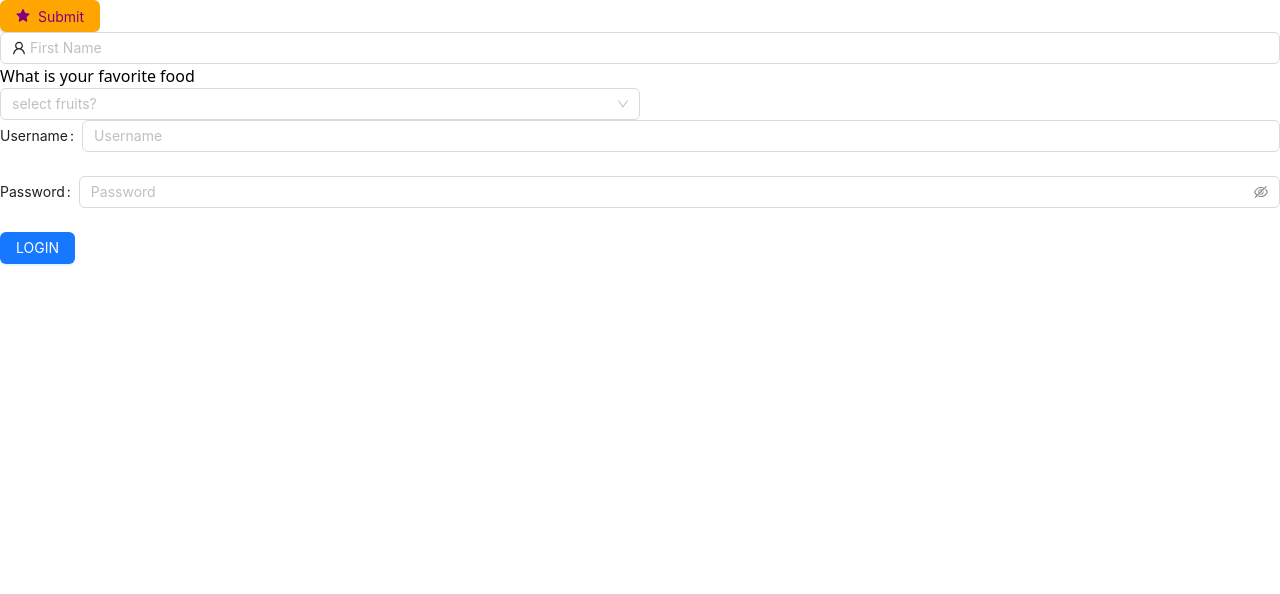
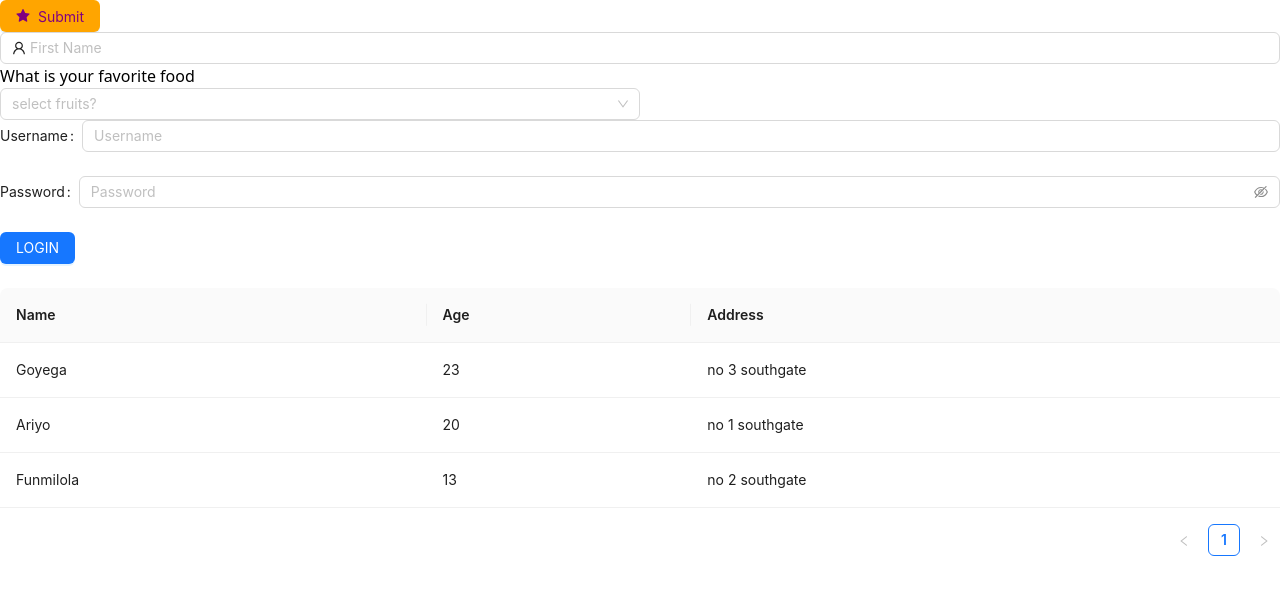
Before and after one commit to GboyegaAkere/antdesign, a React (Vite) app: page / in a window 1280 px wide. Shown: the top 594 px of the page. Built offline with nearby package versions, Linux system fonts and the light colour scheme.

Commit message:
worked on the table component

```diff
--- a/src/App.jsx
+++ b/src/App.jsx
@@ -3,6 +3,7 @@ import ButtonComponent from './components/Button';
 import { InputComponent } from './components/InputComponent';
 import { SelectComponent } from './components/SelectComponent';
 import FormComponent from './components/FormComponent';
+import TableComponent from './components/TableComponent';
 
 
 
@@ -15,6 +16,7 @@ const App = () => {
     <InputComponent/>
     <SelectComponent/>
     <FormComponent/>
+    <TableComponent/>
   </div>
  )
 };
--- /dev/null
+++ b/src/components/TableComponent.jsx
@@ -0,0 +1,61 @@
+import React from 'react'
+import {Table} from "antd"
+
+const TableComponent = () => {
+    const data =[
+        {
+            name:"Goyega",
+            age:23,
+            address:"no 3 southgate",
+            key:"1"
+        },
+        {
+            name:"Ariyo",
+            age:20,
+            address:"no 1 southgate",
+            key:"2"
+        },
+        {
+            name:"Funmilola",
+            age:13,
+            address:"no 2 southgate",
+            key:"3"
+        },
+
+    ]
+
+    const columns =[
+
+        {
+            title:"Name",
+            dataIndex:"name",
+            key:"key"
+        },
+
+        {
+            title:"Age",
+            dataIndex:"age",
+            key:"key"
+        },
+
+        {
+            title:"Address",
+            dataIndex:"address",
+            key:"key"
+        },
+    ]
+
+  return (
+    <div>
+      <Table
+      className='w-[500px] flex justify-center'
+        dataSource={data}
+        columns={columns}
+      >
+
+      </Table>
+    </div>
+  )
+}
+
+export default TableComponent
```
